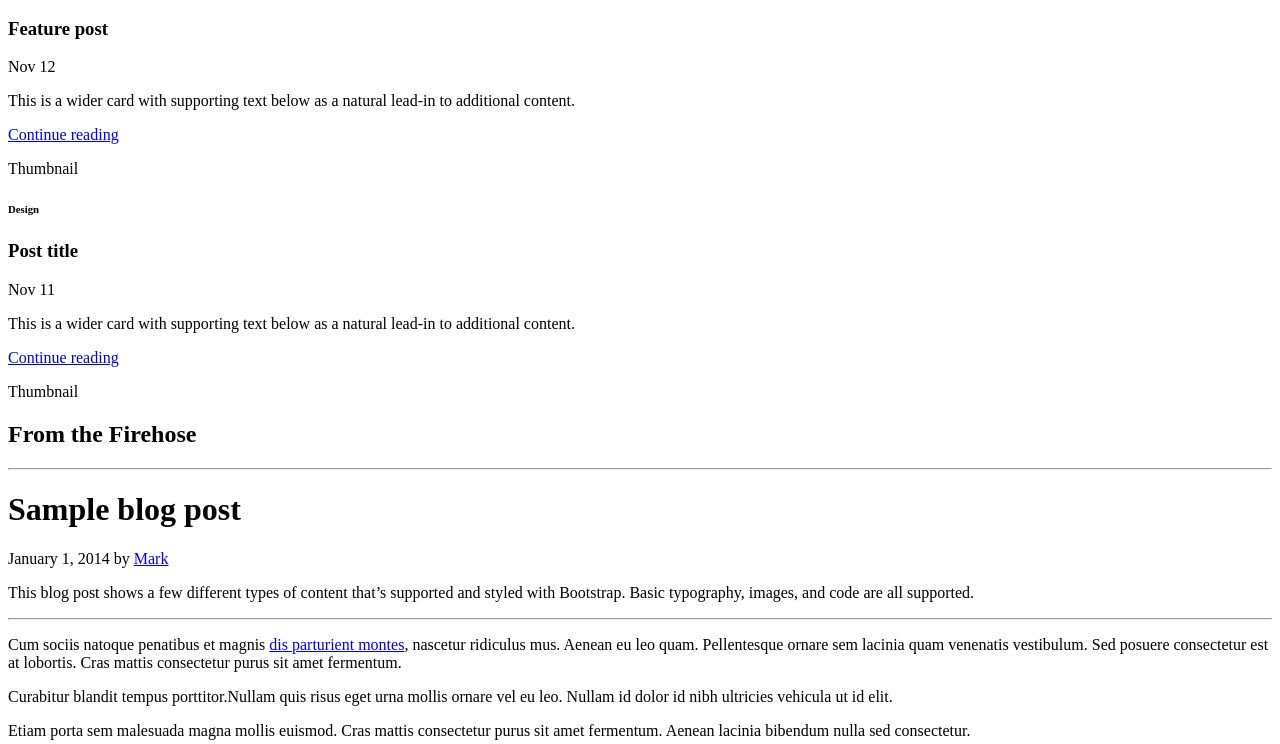
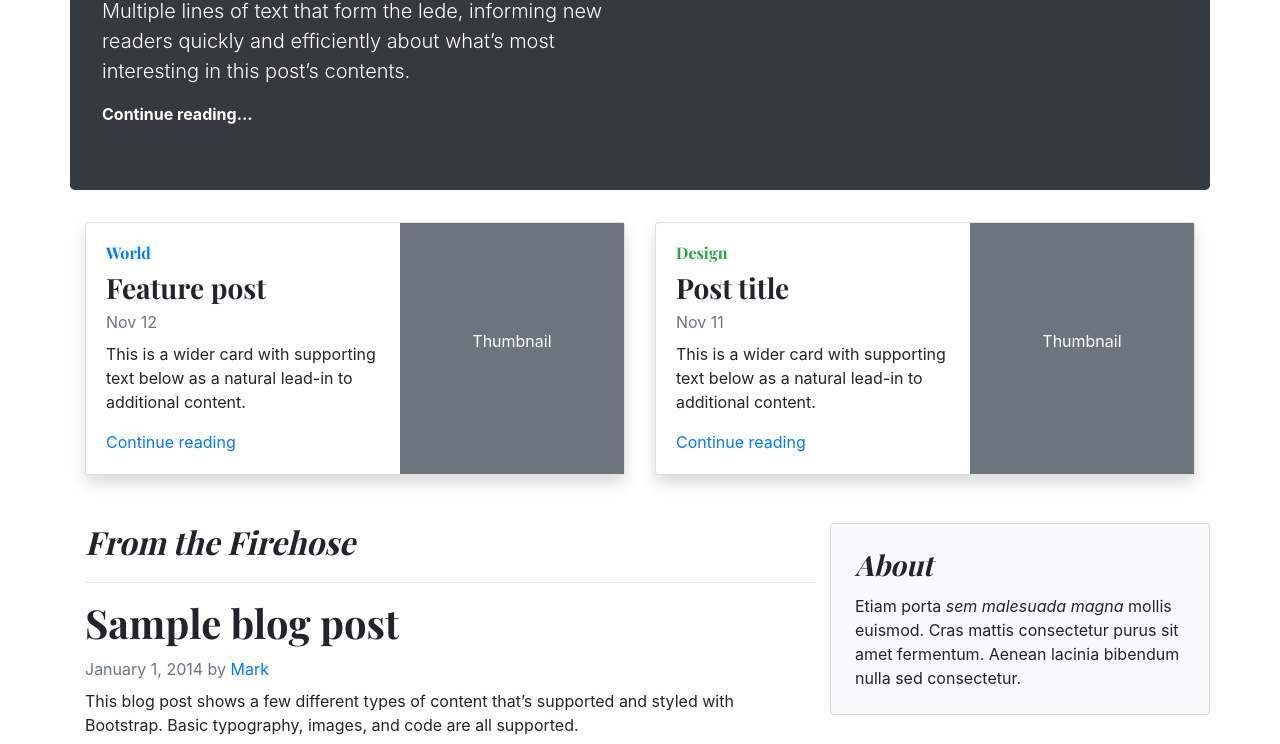
Before and after one commit to MDomska/Large, a plain HTML site: page index.html in a window 1280 px wide. Shown: the part 339-1083 px from the top of the page. Drawn offline with nearby package versions, Linux system fonts and the light colour scheme; the site is published under a folder, as on GitHub Pages, so addresses that start at the root find nothing; a web font is replaced by a local one.

Commit message:
changed path

```diff
--- a/index.html
+++ b/index.html
@@ -6,9 +6,9 @@
     <title>Document</title>
     <link
       rel="stylesheet"
-      href="/node_modules/bootstrap/dist/css/bootstrap.min.css"
+      href="node_modules/bootstrap/dist/css/bootstrap.min.css"
     />
-    <link rel="stylesheet" href="/css/style.css" />
+    <link rel="stylesheet" href="css/style.css" />
     <link
       rel="stylesheet"
       href="https://use.fontawesome.com/releases/v5.12.1/css/all.css"
@@ -369,6 +369,6 @@
       </p>
       <p><a href="#top">Back to top</a></p>
     </footer>
-    <script src="/node_modules/bootstrap/js/src/index.js"></script>
+    <script src="node_modules/bootstrap/js/src/index.js"></script>
   </body>
 </html>
```
